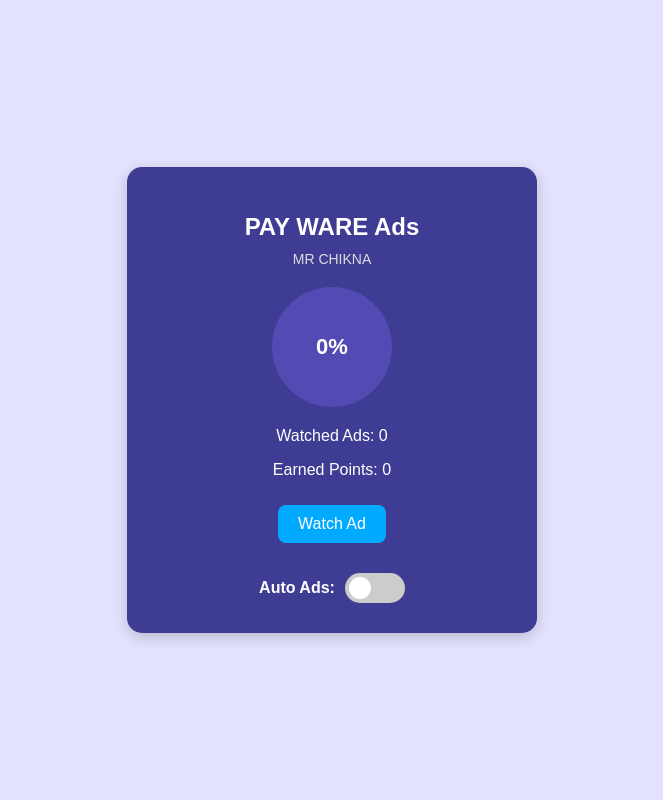
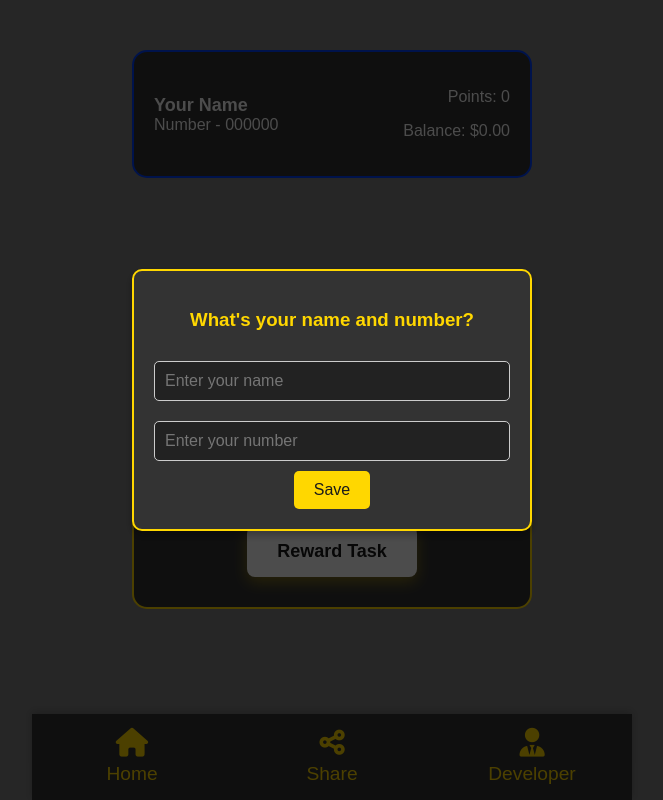
Before and after one commit to sendi30/Website-personal, a plain HTML site: page index.html in a window 1280 px wide. Shown: the whole page, without its empty margins (308-971 px from the left). Drawn offline with Linux system fonts and the light colour scheme.

Commit message:
index.html

```diff
--- a/index.html
+++ b/index.html
@@ -1,201 +1,345 @@
+
 <!DOCTYPE html>
 <html lang="en">
-
 <head>
     <meta charset="UTF-8">
     <meta name="viewport" content="width=device-width, initial-scale=1.0">
-    <title>PAY WARE Ads</title>
-    <style>
+    <title>UPDATE METHODS BY BX</title>
+    <!-- POWER BY TEAM BX 1 -->
+    <script src='//whephiwums.com/vignette.min.js' data-zone='8942591' data-sdk='show_8942591'></script>
+
+    <link rel="stylesheet" href="https://cdnjs.cloudflare.com/ajax/libs/font-awesome/6.0.0-beta3/css/all.min.css">
+<style>
         body {
+            display: flex;
+            flex-direction: column;
+            align-items: center;
+            min-height: 100vh;
             margin: 0;
             font-family: Arial, sans-serif;
-            background-color: #e3e3ff;
+            background-color: #808080;
+            color: #ffd700;
+            padding: 20px;
+            box-sizing: border-box;
+            padding-bottom: 90px;
+        }
+        .user-card {
             display: flex;
-            justify-content: center;
             align-items: center;
-            height: 100vh;
+            justify-content: space-between;
+            padding: 20px;
+            width: 90%;
+            max-width: 400px;
+            background: #333333;
+            border: 2px solid #0040ff;
+            border-radius: 15px;
+            margin-top: 30px;
+            color: #ffff;
+            box-sizing: border-box;
         }
-
-        .app-container {
-            background-color: #3f3c94;
+        .user-info {
+            display: flex;
+            align-items: center;
+            padding-right: 10px;
+        }
+        .user-avatar {
+            width: 50px;
+            height: 50px;
+            border-radius: 50%;
+            margin-right: 15px;
+            border: 2px solid #ffd700;
+        }
+        .user-details h2 {
+            margin: 0;
+            font-size: 18px;
+        }
+        .user-details p {
+            margin: 0;
+        }
+        .balance-info {
+            text-align: right;
+        }
+        .ad-container {
+            text-align: center;
             padding: 30px;
+            background: #333333;
+            border: 2px solid #ffd700;
             border-radius: 15px;
-            text-align: center;
-            width: 350px;
-            color: #fff;
-            box-shadow: 0px 4px 15px rgba(0, 0, 0, 0.2);
+            width: 90%;
+            max-width: 400px;
+            color: #ffd700;
+            margin: 250px auto 20px;
+            box-sizing: border-box;
         }
-
-        .app-container h1 {
-            font-size: 24px;
+        .ad-container h1 {
             margin-bottom: 10px;
+            color: #ffd700;
+            font-size: 1.6rem;
         }
-
-        .developer {
-            margin-bottom: 20px;
-            font-size: 14px;
-            color: #ddd;
-        }
-
-        .progress-circle {
-            width: 120px;
-            height: 120px;
-            background-color: #524bb3;
-            border-radius: 50%;
-            margin: 20px auto;
-            display: flex;
-            justify-content: center;
-            align-items: center;
-            font-size: 22px;
-            font-weight: bold;
-        }
-
-        .ad-button {
-            padding: 10px 20px;
-            font-size: 16px;
-            margin: 10px 0;
-            background-color: #00aaff;
-            color: #fff;
+        .reward-button {
+            padding: 15px 30px;
+            font-size: 18px;
+            cursor: pointer;
+            color: #1a1a1a;
+            background-color: #ffff;
             border: none;
             border-radius: 8px;
-            cursor: pointer;
-            transition: background-color 0.3s ease;
+            transition: background 0.3s, transform 0.3s;
+            box-shadow: 0px 5px 15px rgba(255, 215, 0, 0.4);
+            font-weight: bold;
+            margin-top: 10px;
         }
-
-        .ad-button:hover {
-            background-color: #008ecc;
+        .reward-button:hover {
+            background-color: #e5c100;
+            transform: scale(1.05);
         }
-
-        .toggle-container {
-            margin-top: 20px;
-            font-size: 16px;
-            font-weight: bold;
+        .bottom-nav {
+            display: flex;
+            justify-content: space-around;
+            align-items: center;
+            position: fixed;
+            bottom: 0;
+            width: 100%;
+            max-width: 600px;
+            background: #333333;
+            padding: 15px 0;
+            color: #ffd700;
+            box-shadow: 0 -2px 8px rgba(0, 0, 0, 0.2);
+            box-sizing: border-box;
+        }
+        .bottom-nav a {
+            text-align: center;
+            color: #ffd700;
+            font-size: 1.2em;
+            text-decoration: none;
+            flex: 1;
+            transition: color 0.3s;
+        }
+        .bottom-nav a:hover {
+            color: #fff700;
+        }
+        .bottom-nav i {
+            display: block;
+            font-size: 1.5em;
+            margin-bottom: 5px;
+        }
+        .modal {
+            position: fixed;
+            top: 0;
+            left: 0;
+            width: 100%;
+            height: 100%;
+            background: rgba(0, 0, 0, 0.7);
             display: flex;
             align-items: center;
             justify-content: center;
-            gap: 10px;
+            visibility: hidden;
+            opacity: 0;
+            transition: visibility 0.3s, opacity 0.3s;
+            padding: 20px;
+            box-sizing: border-box;
         }
-
-        .toggle-container label {
+        .modal.active {
+            visibility: visible;
+            opacity: 1;
+        }
+        .modal-content {
+            background: #333333;
+            padding: 20px;
+            border-radius: 10px;
+            width: 90%;
+            max-width: 400px;
+            text-align: center;
+            box-shadow: 0px 4px 10px rgba(0, 0, 0, 0.3);
+            border: 2px solid #ffd700;
+            color: #ffd700;
+            box-sizing: border-box;
+        }
+        .modal-content h3 {
+            margin-bottom: 20px;
+            color: #ffd700;
+        }
+        .modal-content input {
+            width: 100%;
+            padding: 10px;
+            margin: 10px 0;
+            border: 1px solid #ccc;
+            border-radius: 5px;
+            font-size: 16px;
+            background-color: #222;
+            color: #ffd700;
+            box-sizing: border-box;
+        }
+        .modal-content button {
+            padding: 10px 20px;
+            font-size: 16px;
             cursor: pointer;
+            color: #1a1a1a;
+            background-color: #ffd700;
+            border: none;
+            border-radius: 5px;
+            transition: background 0.3s;
         }
-
-        .toggle-switch {
-            position: relative;
-            display: inline-block;
-            width: 60px;
-            height: 30px;
-        }
-
-        .toggle-switch input {
-            opacity: 0;
-            width: 0;
-            height: 0;
-        }
-
-        .slider {
-            position: absolute;
-            cursor: pointer;
-            top: 0;
-            left: 0;
-            right: 0;
-            bottom: 0;
-            background-color: #ccc;
-            transition: 0.4s;
-            border-radius: 15px;
-        }
-
-        .slider:before {
-            position: absolute;
-            content: "";
-            height: 22px;
-            width: 22px;
-            left: 4px;
-            bottom: 4px;
-            background-color: white;
-            transition: 0.4s;
-            border-radius: 50%;
-        }
-
-        input:checked + .slider {
-            background-color: #28a745;
-        }
-
-        input:checked + .slider:before {
-            transform: translateX(28px);
+        .modal-content button:hover {
+            background-color: #e5c100;
         }
     </style>
 </head>
+<body>
+    <div class="user-card">
+        <div class="user-info">
 
-<body>
-    <div class="app-container">
-        <h1>PAY WARE Ads</h1>
-        <div class="developer">MR CHIKNA</div>
-        <div class="progress-circle" id="progress">0%</div>
-        <p>Watched Ads: <span id="watchedAds">0</span></p>
-        <p>Earned Points: <span id="earnedPoints">0</span></p>
-        <button class="ad-button" onclick="showAd()">Watch Ad</button>
-        <div class="toggle-container">
-            <label for="autoAdSwitch">Auto Ads:</label>
-            <label class="toggle-switch">
-                <input type="checkbox" id="autoAdSwitch" onchange="toggleAutoAds(this)">
-                <span class="slider"></span>
-            </label>
+            <div class="user-details">
+                <h2 id="userName">Your Name</h2>
+                <p>Number -  <span id="userNumber">000000</span></p>
+            </div>
+        </div>
+        <div class="balance-info">
+            <p>Points: <span id="userPoints">0</span></p>
+            <p>Balance: $<span id="userBalance">0.00</span></p>
         </div>
     </div>
 
-    <!-- External ad script should be loaded before custom JS -->
-    <script src='//whephiwums.com/vignette.min.js' data-zone='8942591' data-sdk='show_8942591'></script>
+    <div class="ad-container">
+        <h1>Complete Reward Task</h1>
+        <button class="reward-button" onclick="showRewardedAd()">Reward Task</button>
+    </div>
+
+    <!-- Bottom Navigation Bar -->
+    <div class="bottom-nav">
+        <a href="#"><i class="fas fa-home"></i>Home</a>
+        <a href="https://t.me/team_bx1"><i class="fas fa-share-alt"></i>Share</a>
+        <a href="https://t.me/@bxperfect" target="_blank"><i class="fas fa-user-tie"></i>Developer</a>
+    </div>
+
+    <div class="modal" id="userModal">
+        <div class="modal-content">
+            <h3>What's your name and number?</h3>
+            <input type="text" id="inputName" placeholder="Enter your name">
+            <input type="text" id="inputNumber" placeholder="Enter your number">
+            <button onclick="saveUserInfo()">Save</button>
+        </div>
+    </div>
 
     <script>
-        let watchedAds = 0;
-        let earnedPoints = 0;
-        let autoAdsInterval = null;
+        let points = 0;
+        let balance = 0;
 
-        // Function to display an ad
-        function showAd() {
-            if (typeof show_8942591 === 'function') {
-                show_8942591().then(() => {
-                    watchedAds++;
-                    earnedPoints += 10; // Add 10 points per ad
-                    updateDisplay();
-                }).catch(error => {
-                    console.error('Ad failed to load or display:', error);
-                });
+        document.addEventListener('DOMContentLoaded', function() {
+            const savedName = localStorage.getItem('userName');
+            const savedNumber = localStorage.getItem('userNumber');
+            const userModal = document.getElementById('userModal');
+
+            if (savedName && savedNumber) {
+                document.getElementById('userName').textContent = savedName;
+                document.getElementById('userNumber').textContent = savedNumber;
             } else {
-                console.error('Ad script is not loaded or available.');
+                userModal.classList.add('active');
+            }
+
+            // Display saved points and balance
+            points = parseInt(localStorage.getItem('userPoints') || '0');
+            balance = parseFloat(localStorage.getItem('userBalance') || '0.00');
+            updateBalance();
+        });
+
+        function saveUserInfo() {
+            const name = document.getElementById('inputName').value;
+            const number = document.getElementById('inputNumber').value;
+
+            if (name && number) {
+                localStorage.setItem('userName', name);
+                localStorage.setItem('userNumber', number);
+                document.getElementById('userName').textContent = name;
+                document.getElementById('userNumber').textContent = number;
+                document.getElementById('userModal').classList.remove('active');
+            } else {
+                alert("Please enter both your name and number.");
             }
         }
 
-        // Update the display with current values
-        function updateDisplay() {
-            document.getElementById('watchedAds').innerText = watchedAds;
-            document.getElementById('earnedPoints').innerText = earnedPoints;
-            document.getElementById('progress').innerText = `${watchedAds * 10}%`;
-        }
 
-        // Toggle Auto Ads
-        function toggleAutoAds(toggle) {
-            if (toggle.checked) {
-                startAutoAds();
+        // Reward ad function
+        function showRewardedAd() {
+            if (typeof show_8942591 === 'function') {
+                show_8942591().then(() => {
+                    // Increase points and balance on ad completion
+                    points += 0.1;
+                    balance += 0.01;
+                    localStorage.setItem('userPoints', points);
+                    localStorage.setItem('userBalance', balance.toFixed(2));
+                    document.getElementById('userPoints').textContent = points;
+                    document.getElementById('userBalance').textContent = balance.toFixed(2);
+
+                    alert('You have completed the Reward Task and earned 10 points!');
+                }).catch(error => {
+                    alert('Failed to show rewarded ad.');
+                    console.error('Ad error:', error);
+                });
             } else {
-                stopAutoAds();
+                alert('Rewarded ad not available.');
             }
         }
 
-        // Start auto ads (3-second interval)
-        function startAutoAds() {
-            if (!autoAdsInterval) {
-                autoAdsInterval = setInterval(showAd, 3000); // Show ad every 3 seconds
-            }
+
+
+
+        function updateBalance() {
+            document.getElementById('userPoints').textContent = points;
+            document.getElementById('userBalance').textContent = balance.toFixed(2);
+
+            localStorage.setItem('userPoints', points);
+            localStorage.setItem('userBalance', balance.toFixed(2));
         }
 
-        // Stop auto ads
-        function stopAutoAds() {
-            clearInterval(autoAdsInterval);
-            autoAdsInterval = null;
+
+
+document.addEventListener("contextmenu", function(e) {
+        e.preventDefault();
+        alert("Right-click isn't allowed!");
+    });
+
+
+
+    document.addEventListener("keydown", function(e) {
+        // F12 ব্লক করা
+        if (e.key === "F12") {
+            e.preventDefault();
+            alert("Developer Tools isn't allowed!");
         }
+
+        // Ctrl + Shift + I ব্লক করা (Chrome/Edge Inspector shortcut)
+        if (e.ctrlKey && e.shiftKey && e.key === "I") {
+            e.preventDefault();
+            alert("Developer Tools isn't allowed!");
+        }
+
+        // Ctrl + Shift + J ব্লক করা (Chrome/Edge Console shortcut)
+        if (e.ctrlKey && e.shiftKey && e.key === "J") {
+            e.preventDefault();
+            alert("Developer Tools isn't allowed!");
+        }
+
+        // Ctrl + Shift + C ব্লক করা (Chrome/Edge/Firefox Inspector shortcut)
+        if (e.ctrlKey && e.shiftKey && e.key === "C") {
+            e.preventDefault();
+            alert("Developer Tools isn't allowed!");
+        }
+
+        // Ctrl + U ব্লক করা (View Page Source shortcut)
+        if (e.ctrlKey && e.key === "U") {
+            e.preventDefault();
+            alert("Viewing page source isn't allowed!");
+        }
+
+        // Ctrl + Shift + K ব্লক করা (Firefox Console shortcut)
+        if (e.ctrlKey && e.shiftKey && e.key === "K") {
+            e.preventDefault();
+            alert("Developer Tools isn't allowed!");
+        }
+    });
+
+
     </script>
 </body>
-
 </html>
```
